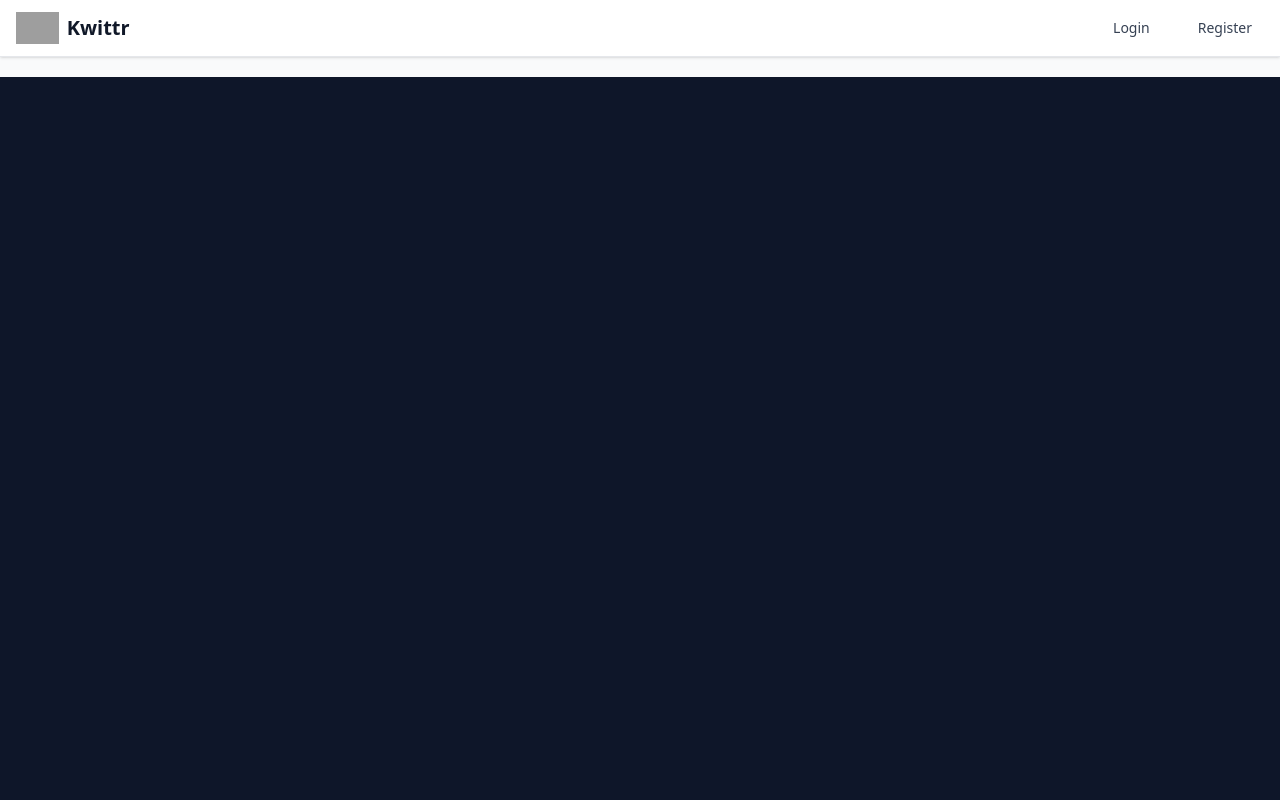
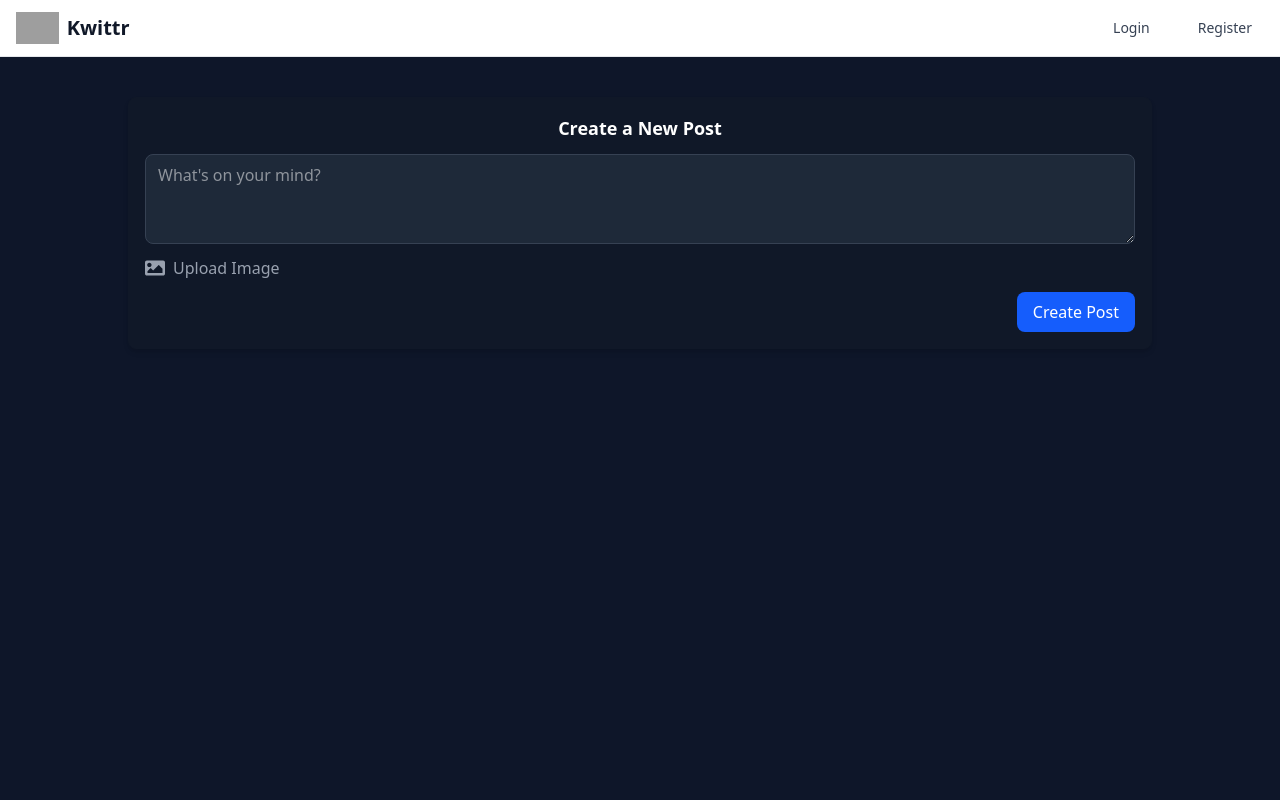
Before and after one commit to mohamednagy54/social-media, a React (Vite) app: page / in a window 1280 px wide. Shown: the top 800 px of the page. Built offline with nearby package versions, Linux system fonts and the light colour scheme; no server answers; sample sign-in values are in the browser's storage; grey boxes are pictures that could not be loaded.

Commit message:
added protected Routing & Reverse protection

```diff
--- a/src/App.jsx
+++ b/src/App.jsx
@@ -26,10 +26,38 @@ const App = () => {
             </ProtectedRoute>
           ),
         },
-        { path: '/login', element: <Login /> },
-        { path: '/register', element: <Register /> },
-        { path: '/posts/:id', element: <SinglePost /> },
-        { path: '/edit-profile', element: <EditProfile /> },
+        {
+          path: '/edit-profile',
+          element: (
+            <ProtectedRoute>
+              <EditProfile />
+            </ProtectedRoute>
+          ),
+        },
+        {
+          path: '/posts/:id',
+          element: (
+            <ProtectedRoute>
+              <SinglePost />
+            </ProtectedRoute>
+          ),
+        },
+        {
+          path: '/login',
+          element: (
+            <ProtectedRoute>
+              <Login />
+            </ProtectedRoute>
+          ),
+        },
+        {
+          path: '/register',
+          element: (
+            <ProtectedRoute>
+              <Register />
+            </ProtectedRoute>
+          ),
+        },
 
         { path: '*', element: <NotFoundPage /> },
       ],
--- a/src/components/CreatePost.jsx
+++ b/src/components/CreatePost.jsx
@@ -1,29 +1,54 @@
+import { useForm } from 'react-hook-form'
+import { FaImage } from 'react-icons/fa'
+
+const CreatePost = () => {
+  const { handleSubmit, register } = useForm()
+
+  const handleCreatePost = async (data) => {
+    try {
+      console.log(data);
 
 
 
-
-const CreatePost = () => {
-
+    } catch (error) {
+      console.error('Error creating post:', error)
+    }
+  }
 
   return (
-    <div className="bg-gray-900 border border-gray-700 rounded-lg p-4 shadow-md mb-6 w-1/2 mx-auto">
+    <div className="bg-gray-900 border max-w-5xl mx-auto border-gray-900 rounded-lg p-4 shadow-md mb-6 text-center ">
       <h2 className="text-white text-lg font-semibold mb-3">
         Create a New Post
       </h2>
-      <form className="flex flex-col gap-3">
+      <form onSubmit={handleSubmit(handleCreatePost)} className="flex flex-col gap-3">
         <textarea
+          {...register('body', { required: true })}
           placeholder="What's on your mind?"
           rows="3"
           className="w-full px-3 py-2 bg-gray-800 text-white rounded-lg border border-gray-700 focus:outline-none focus:border-blue-500"
         ></textarea>
 
-        <input type="file" accept="image/*" className="text-gray-400 text-sm" />
+        <label
+          htmlFor="image-upload"
+          className="flex items-center gap-2 text-gray-400 cursor-pointer hover:text-blue-500 transition"
+        >
+          <FaImage size={20} />
+          <span>Upload Image</span>
+        </label>
+
+        <input
+          id="image-upload"
+          type="file"
+          accept="image/*"
+          className="hidden"
+          {...register('image')}
+        />
 
         <button
           type="submit"
-          className="self-end bg-blue-600 hover:bg-blue-700 text-white px-4 py-2 rounded-lg transition"
+          className="self-end cursor-pointer bg-blue-600 hover:bg-blue-700 text-white px-4 py-2 rounded-lg transition"
         >
-          Post
+          Create Post
         </button>
       </form>
     </div>
--- a/src/components/Footer.jsx
+++ b/src/components/Footer.jsx
@@ -3,7 +3,7 @@ import { Link } from 'react-router-dom'
 
 const Footer = () => {
   return (
-    <footer className="bg-white rounded-lg shadow-sm dark:bg-gray-900 m-4">
+    <footer className="bg-white rounded-lg shadow-sm dark:bg-gray-900 ">
       <div className="w-full max-w-screen-xl mx-auto p-4 md:py-8">
         <div className="sm:flex sm:items-center sm:justify-between">
           <Link
--- a/src/components/Layout.jsx
+++ b/src/components/Layout.jsx
@@ -8,10 +8,10 @@ import Footer from './Footer'
 
 const Layout = () => {
   return (
-    <div className="bg-gray-50 dark:bg-gray-900 text-white min-h-screen">
+    <div className="bg-gray-50 dark:bg-[#0e1629] text-white min-h-screen">
       <Navbar />
 
-      <div className="container mx-auto py-5">
+      <div className="container mx-auto  ">
         <Outlet />
       </div>
 
--- a/src/pages/HomePage/Home.jsx
+++ b/src/pages/HomePage/Home.jsx
@@ -47,8 +47,8 @@ const Home = () => {
 
   return (
     <div className="min-h-screen bg-[#0e1629] text-white py-10 px-4">
-      {/* <CreatePost /> */}
-      <div className="max-w-2xl mx-auto space-y-10">
+      <CreatePost />
+      <div className="max-w-5xl mx-auto space-y-10">
         {loading ? (
           <Loader />
         ) : (
--- a/src/pages/LoginPage/Login.jsx
+++ b/src/pages/LoginPage/Login.jsx
@@ -53,7 +53,7 @@ const Login = () => {
   }
 
   return (
-    <section className="bg-gray-50 dark:bg-gray-900 min-h-screen flex items-center justify-center">
+    <section className="bg-gray-50 dark:bg-[#0e1629] min-h-screen flex items-center justify-center">
       <div className="w-full max-w-md p-6 bg-white rounded-lg shadow dark:bg-gray-800">
         <h1 className="text-xl font-bold leading-tight tracking-tight text-gray-900 dark:text-white mb-6">
           Sign in to your account
--- a/src/pages/ProtectedRoute.jsx
+++ b/src/pages/ProtectedRoute.jsx
@@ -1,16 +1,18 @@
-import { useEffect } from 'react'
-import { useNavigate } from 'react-router-dom'
+import { Navigate, useLocation } from 'react-router-dom'
 
 const ProtectedRoute = ({ children }) => {
-  const navigate = useNavigate()
+  const token = localStorage.getItem('token')
+  const { pathname } = useLocation()
+  console.log(pathname)
 
-  useEffect(() => {
-    const token = localStorage.getItem('token')
-    if (!token) {
-      navigate('/login')
-      return
-    }
-  }, [navigate])
+  // الحماية العكسية
+  if ((token && pathname === '/login') || (token && pathname === '/register')) {
+    return <Navigate to="/" />
+  }
+
+  if (!token && pathname !== '/login' && pathname !== '/register') {
+    return <Navigate to="/login" />
+  }
 
   return children
 }
--- a/src/pages/RegisterPage/Register.jsx
+++ b/src/pages/RegisterPage/Register.jsx
@@ -96,7 +96,7 @@ const Register = () => {
   }
 
   return (
-    <section className="bg-gray-50 dark:bg-gray-900 min-h-screen flex items-center justify-center ">
+    <section className="bg-gray-50 dark:bg-[#0e1629] min-h-screen flex items-center justify-center ">
       <div className="w-full max-w-md p-5 bg-white rounded-lg shadow dark:bg-gray-800">
         <h1 className="text-xl font-bold leading-tight tracking-tight text-gray-900 dark:text-white mb-6">
           Create an account
```
